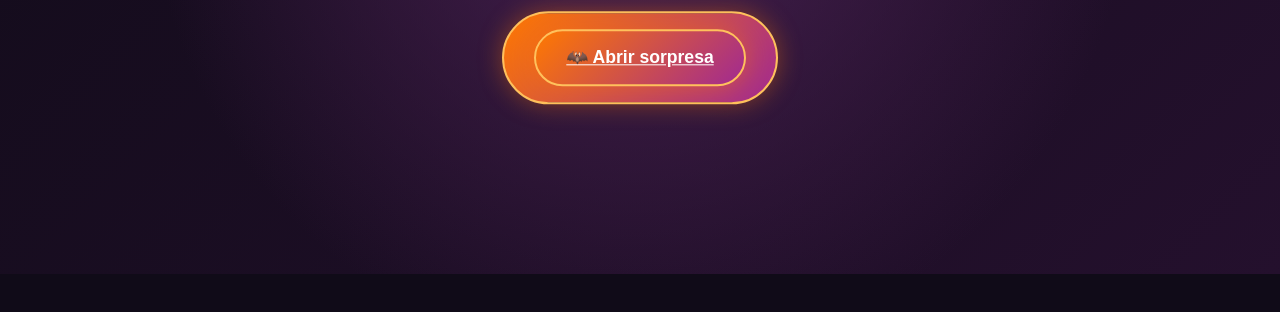
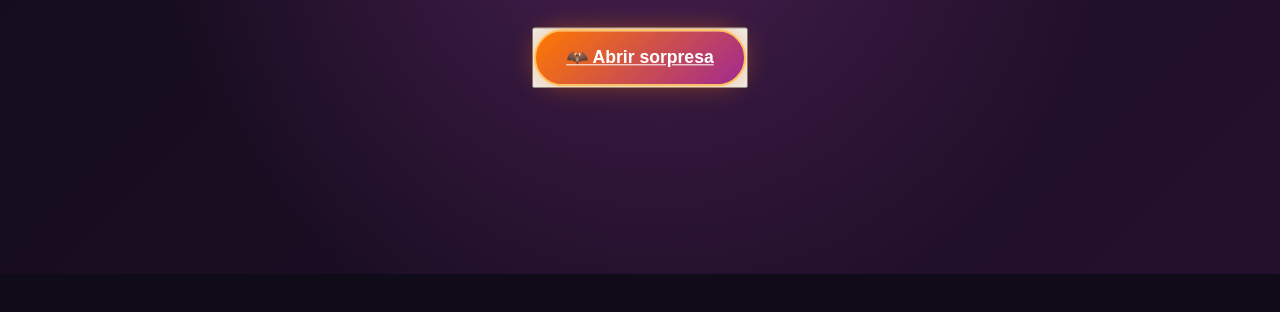
Before and after one commit to davidsant2108-sudo/chema-felicidades, a plain HTML site: page index.html in a window 1280 px wide. Shown: the part 526-838 px from the top of the page. Drawn offline with Linux system fonts and the light colour scheme.

```diff
--- a/index.html
+++ b/index.html
@@ -246,7 +246,7 @@
       he preparado algo especial para ti. 🕯️
     </p>
 
-    <button class="open-button" onclick="openSurprise()">
+    <button class="open-buttn" onclick="openSurprise()">
       <a class="open-button" href="SNE_SOLICITUD_DE_EMPLEO_PLANTILLA_PDF_copia.pdf" download="SNE_SOLICITUD_DE_EMPLEO_PLANTILLA_PDF_copia">
         🦇 Abrir sorpresa
       </a>
```
